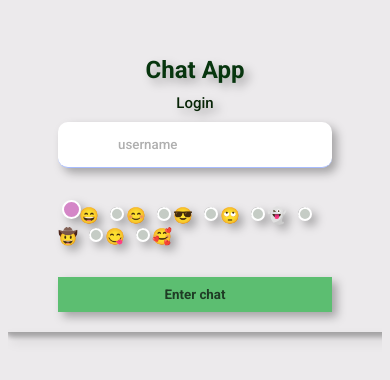
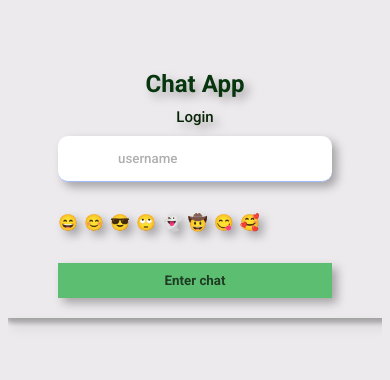
Before and after one commit to nickyxyz/ChatApp-scaledrone, a React (Create React App) app: page / in a window 390 px wide. Shown: the part 246-626 px from the top of the page. Built offline with nearby package versions, Linux system fonts and the light colour scheme.

Commit message:
mobile version added

```diff
--- a/src/pages/Login.jsx
+++ b/src/pages/Login.jsx
@@ -1,25 +1,40 @@
-import React, { useState } from "react";
+import React, { useState, useRef } from "react";
 
 const avatars = ['😄', '😊', '😎', '🙄', '👻', '🤠', '😋', '🥰'];
 
 const Login = ({ setUser }) => {
-
   const [username, setUsername] = useState('');
   const [avatar, setAvatar] = useState(avatars[0]);
+  const selectedAvatar = useRef(null);
 
   const handleUsernameChange = (event) => {
     setUsername(event.target.value);
+  };
+
+  function handleAvatarChange(event) {
+    setAvatar(event.target.value);
+    const selected = selectedAvatar.current;
+    if (selected) {
+      selected.style.backgroundColor = "";
+    }
+    event.target.parentNode.classList.add("selected");
+    selectedAvatar.current = event.target.parentNode;
   }
 
-
-  const handleAvatarChange = (event) => {
-    setAvatar(event.target.value)
+  const handleAvatarClick = (event) => {
+    const selected = selectedAvatar.current;
+    if (selected) {
+      selected.style.backgroundColor = "";
+    }
+    event.target.style.backgroundColor = "rgb(226, 134, 150)";
+    selectedAvatar.current = event.target;
+    setAvatar(event.target.textContent);
   }
 
   const handleSubmit = (event) => {
     event.preventDefault();
-    if(username !== "" && avatar !== ""){
-      setUser({username: username, avatar: avatar});
+    if (username !== "" && avatar !== "") {
+      setUser({ username: username, avatar: avatar });
     }
   }
 
@@ -29,30 +44,36 @@ const Login = ({ setUser }) => {
         <span className="logo">Chat App</span>
         <span className="title">Login</span>
         <form onSubmit={handleSubmit}>
-            <input type="text" placeholder="username" value={username} onChange={handleUsernameChange} />
+          <input className="inputUsername" type="text" placeholder="username" value={username} onChange={handleUsernameChange} />
           <ul className="selectAvatar">
             {avatars.map((a, index) => (
-                <li key={"avatar"+index}>
+              <li key={"avatar" + index}>
                 <label>
                   <input
+                    className="emoji"
                     type="radio"
                     name="avatar"
                     value={a}
                     checked={avatar === a}
                     onChange={handleAvatarChange}
+                    style={{ display: "none" }}
                   />
+                  <span
+                    className={"avatar" + (avatar === a ? " selected" : "")}
+                    onClick={handleAvatarClick}
+                  >
                     {a}
+                  </span>
                 </label>
               </li>
             ))}
           </ul>
-            <button type="submit">Enter chat</button>
+          <button className="enterChat" type="submit">Enter chat</button>
         </form>
-
       </div>
     </div>
   );
 };
 
-//label zapravo zamjenjuje 'odaberi datoteku'button i moze biti slika
-export default Login;
+
+export default Login
```
Lines whose indentation alone changed are shown as unchanged.
